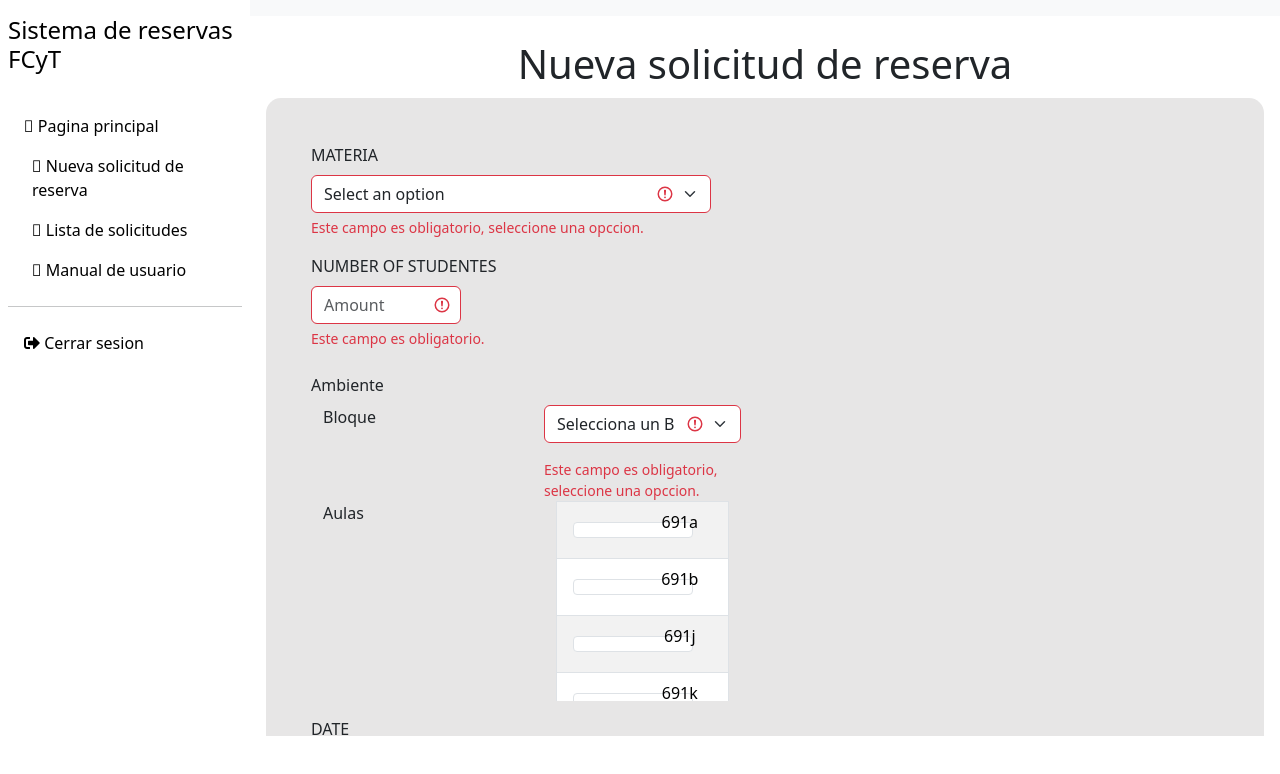
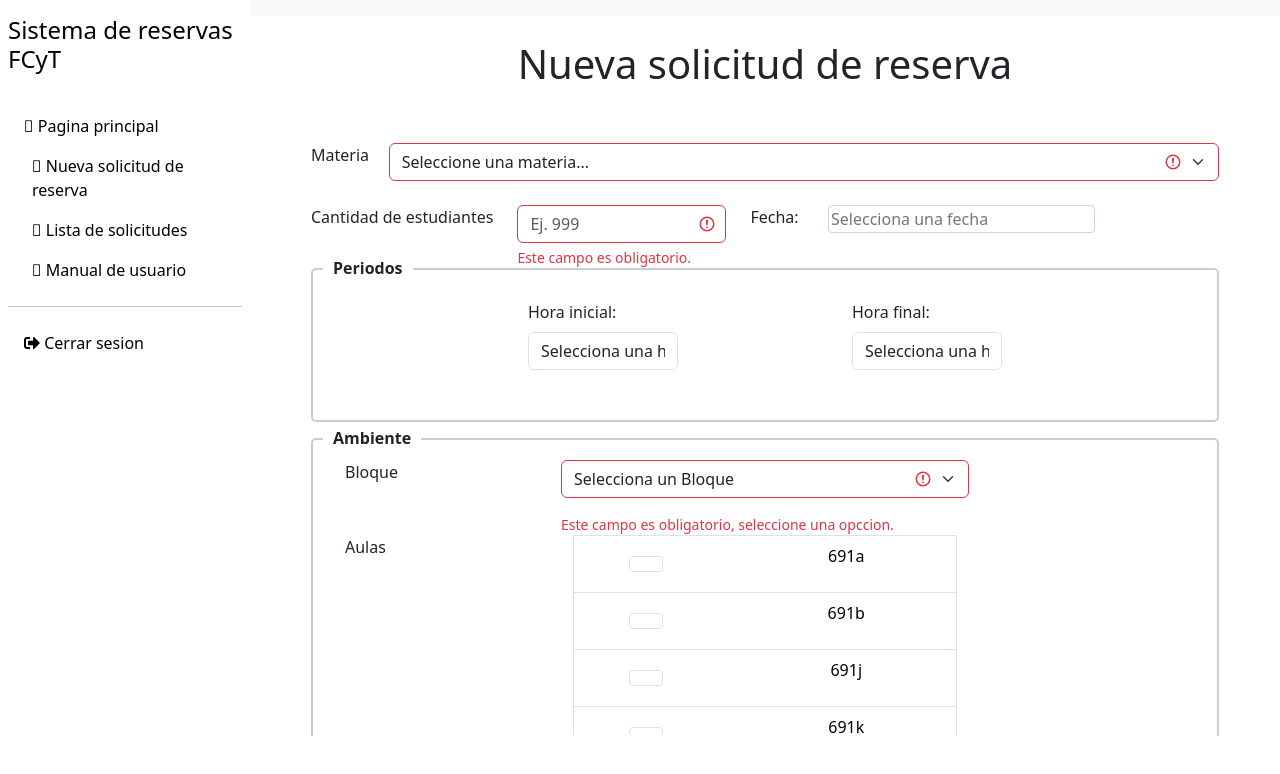
Before and after one commit to BruteForceSolutionsSRL/reservation-system-front, a React (Vite) app: page /user/enviroment-request in a window 1280 px wide. Shown: the top 774 px of the page. Built offline with nearby package versions, Linux system fonts and the light colour scheme.

Commit message:
refactor: refactor view.

```diff
--- a/src/Components/RequestReservationAmbience/Calendar/CalendarOwn.css
+++ b/src/Components/RequestReservationAmbience/Calendar/CalendarOwn.css
@@ -1,13 +1,12 @@
 .calendar-container {
-    width: 340px;
-    height: 254px;
-    font-family: Arial, sans-serif;
+  /* width: 340px;
+    height: 254px; */
+  /* font-family: Arial, sans-serif; */
   /* Borde redondeado en las esquinas superiores */
   overflow: hidden;
   /* Para ocultar cualquier contenido que pueda sobresalir del contenedor */
   box-shadow: 0 10px 10px rgba(0, 0, 0, 0.1);
   border-radius: 6px;
-
 }
 
 .calendar-header {
@@ -24,7 +23,6 @@
 .calendar-grid {
   display: grid;
   grid-template-columns: repeat(7, 6fr);
-
 }
 
 /*Botones cambiar mes*/
@@ -52,14 +50,12 @@
   color: white;
 }
 
-
 .calendar-cell {
   padding: 4px;
   margin-block-end: 0px;
 
   text-align: center;
   font-size: 0.8em;
-
 }
 
 .selected {
@@ -79,7 +75,6 @@
   /* Tamaño de fuente más pequeño */
 }
 
-
 .calendar-button:hover {
   color: #080e14;
 }
@@ -94,12 +89,12 @@
 input {
   padding-right: 2rem;
   /* Espacio para el botón X */
-    width: 100%;
+  /* width: 100%; */
   /* Ancho del input ocupando todo el espacio disponible */
-    max-width: 200px;
-    min-width: 120px;
+  /* max-width: 200px; */
+  /* min-width: 120px; */
   /* Ancho máximo del input */
-    background-color: #f8f9fa;
+  /* background-color: #f8f9fa; */
   /* Color de fondo del input */
   border: 1px solid #ced4da;
   /* Borde del input */
@@ -117,7 +112,6 @@ input:focus {
   border-color: #80bdff;
   /* Cambiar el color del borde al hacer foco en el input */
 }
-
 
 .input-container {
   position: relative;
--- a/src/Components/RequestReservationAmbience/Calendar/CalendarOwn.jsx
+++ b/src/Components/RequestReservationAmbience/Calendar/CalendarOwn.jsx
@@ -98,7 +98,8 @@ const CalendarOwn = ({ onDateSelect }) => {
       <div className="input-container">
         <input
           type="text"
-          placeholder="Date"
+          placeholder="Selecciona una fecha"
+          name="copy-button"
           value={fechaSeleccionada ? formatDate(fechaSeleccionada) : ""}
           onClick={toggleCalendario}
           readOnly
--- a/src/Components/RequestReservationAmbience/RequestReservationAmbience.css
+++ b/src/Components/RequestReservationAmbience/RequestReservationAmbience.css
@@ -17,7 +17,7 @@
 }
 
 .formulario-principal {
-  background-color: #e7e6e6;
+  /* background-color: #e7e6e6; */
   border-radius: 15px;
   margin: 10px auto;
   padding: 45px;
@@ -25,7 +25,7 @@
 }
 
 .periods-container {
-  background-color: #cecccc;
+  /* background-color: #cecccc; */
   border-radius: 15px;
   margin: 20px auto;
   padding: 10px;
@@ -114,3 +114,19 @@ input[type="time"]::-webkit-calendar-picker-indicator {
   overflow-y: auto;
   overflow-x: auto;
 }
+
+.tag-container {
+  border: 2px solid #ccc;
+  padding: 20px;
+  border-radius: 5px;
+  position: relative;
+}
+
+.tag-label {
+  position: absolute;
+  top: -14px; /* posición vertical */
+  left: 10px; /* posición horizontal */
+  background-color: white;
+  padding: 0 10px; /* relleno horizontal */
+  font-weight: bold;
+}
--- a/src/Components/RequestReservationAmbience/RequestReservationAmbience.jsx
+++ b/src/Components/RequestReservationAmbience/RequestReservationAmbience.jsx
@@ -1,5 +1,4 @@
 import React, { useState, useEffect } from "react";
-// import React, { useState } from "react";
 import {
   Form,
   Container,
@@ -164,20 +163,20 @@ function RequestReservationAmbience() {
       teacher_name: "agustin",
       teacher_last_name: "guzman",
     },
-    {
-      teacher_subject_id: 4,
-      group_number: 3,
-      teacher_id: 4,
-      teacher_name: "agustin",
-      teacher_last_name: "guzman",
-    },
-    {
-      teacher_subject_id: 4,
-      group_number: 3,
-      teacher_id: 4,
-      teacher_name: "agustin",
-      teacher_last_name: "guzman",
-    },
+    // {
+    //   teacher_subject_id: 4,
+    //   group_number: 3,
+    //   teacher_id: 4,
+    //   teacher_name: "agustin",
+    //   teacher_last_name: "guzman",
+    // },
+    // {
+    //   teacher_subject_id: 4,
+    //   group_number: 3,
+    //   teacher_id: 4,
+    //   teacher_name: "agustin",
+    //   teacher_last_name: "guzman",
+    // },
     {
       teacher_subject_id: 7,
       group_number: 7,
@@ -317,32 +316,39 @@ function RequestReservationAmbience() {
   return (
     <>
       <h1 className="text-center">Nueva solicitud de reserva</h1>
-      <Form isInvalid onSubmit={handleSubmit} className="formulario-principal">
+      <Form onSubmit={handleSubmit} className="formulario-principal">
         <div>
-          <Form.Label className="me-3">MATERIA</Form.Label>
+          <div className="row">
+            <div className="col-1">
+              <Form.Label className="">Materia</Form.Label>
+            </div>
+            <div className="col">
               <Form.Select
                 type="input"
                 id="materia"
                 name="materia"
                 value={formData.materia}
                 onChange={handleChange}
-            className="input-materia"
+                // className="input-materia"
                 isInvalid={!!validateInput(formData.materia)}
               >
-            <option value="">Select an option</option>
+                <option value="">Seleccione una materia...</option>
                 {opciones.map((opcion) => (
                   <option key={opcion.id} value={opcion.id}>
                     {opcion.nombre}
                   </option>
                 ))}
               </Form.Select>
+            </div>
+          </div>
           <Form.Control.Feedback type="invalid">
             {validateInput(formData.materia)}
           </Form.Control.Feedback>
-          <div className="mt-3 row">
-            <div className="col-md-6">
-              <div>
-                <Form.Label>NUMBER OF STUDENTES</Form.Label>
+          <div className="row mt-4">
+            <div className="col-sm-auto">
+              <Form.Label>Cantidad de estudiantes</Form.Label>
+            </div>
+            <div className="col-3">
               <Form.Control
                 type="number"
                 id="cantidadEstudiantes"
@@ -350,20 +356,31 @@ function RequestReservationAmbience() {
                 value={formData.cantidadEstudiantes}
                 onChange={handleChange}
                 isInvalid={validateCantEst(formData.cantidadEstudiantes)}
-                  className="input-cant"
-                  placeholder="Amount"
+                placeholder="Ej. 999"
               />
               <Form.Control.Feedback type="invalid">
                 {validateCantEst(formData.cantidadEstudiantes)}
               </Form.Control.Feedback>
             </div>
-
-              {/* ambiente */}
+            <div className="col-1">
+              <Form.Label>Fecha:</Form.Label>
+            </div>
+            <div className="col-2">
+              <CalendarOwn onDateSelect={handleDateSelect} />
+            </div>
+          </div>
+          <div className="tag-container mb-3">
+            <label className="tag-label">Periodos</label>
+            <div className="periods-container">
+              <TimePicker onTimeChange={handleTimeChange} />
+            </div>
+          </div>
+          <div className="tag-container position-relative mb-3">
+            <label className="tag-label">Ambiente</label>
             <div className="classroom-container">
-                <Form.Label className="mt-4">Ambiente</Form.Label>
               <div className="container">
-                  <Row>
-                    <Col>
+                <Row xs={2}>
+                  <Col xs={3}>
                     <Form.Label className="mb-3">Bloque</Form.Label>
                   </Col>
                   <Col>
@@ -388,13 +405,13 @@ function RequestReservationAmbience() {
                     </Form.Control.Feedback>
                   </Col>
                 </Row>
-                  <Row>
-                    <Col>
+                <Row xs={2}>
+                  <Col xs={3}>
                     <Form.Label>Aulas</Form.Label>
                   </Col>
-                    <Col>
+                  <Col xs={6}>
                     <div className="container-classroom container mb-3">
-                        <Table striped bordered hover>
+                      <Table bordered hover>
                         <tbody>
                           {classroom.map((item) => (
                             <tr key={item.classroom_id}>
@@ -432,41 +449,49 @@ function RequestReservationAmbience() {
                 </Row>
               </div>
             </div>
-
-              <div className="col-md-6">
-                <div className="label-calendary d-flex flex-column align-items-start">
-                  <Form.Label>DATE</Form.Label>
-                  <CalendarOwn onDateSelect={handleDateSelect} />
-                </div>
-              </div>
-            </div>
-          </div>
-        </div>
-        <Form.Label className="label-periods">PERIODS</Form.Label>
-        <div className="periods-container">
-          <TimePicker onTimeChange={handleTimeChange} />
           </div>
           <div>
-          <Form.Label className=" mt-4">RESERVATION REASON</Form.Label>
-          <Form.Control
+            <Form.Label className=" mt-4">Motivo de reserva</Form.Label>
+            {/* <Form.Control
               id="motivoReserva"
               name="motivoReserva"
               value={formData.motivoReserva}
               onChange={handleChange}
               isInvalid={validateMotReser(formData.motivoReserva)}
               className=""
-            placeholder="Write a reason for booking"
+              placeholder="Escribe tu motivo de reserva aqui."
               as="textarea"
               rows={2}
             ></Form.Control>
             <Form.Control.Feedback type="invalid">
               {validateMotReser(formData.motivoReserva)}
+            </Form.Control.Feedback> */}
+            <Form.Select
+              id="motivoReserva"
+              name="motivoReserva"
+              value={formData.motivoReserva}
+              onChange={handleChange}
+              isInvalid={validateMotReser(formData.motivoReserva)}
+              className=""
+              rows={2}
+            >
+              <option value="">Seleccione un motivo...</option>
+              {opciones.map((opcion) => (
+                <option key={opcion.id} value={opcion.id}>
+                  {opcion.nombre}
+                </option>
+              ))}
+            </Form.Select>
+            <Form.Control.Feedback type="invalid">
+              {validateMotReser(formData.motivoReserva)}
             </Form.Control.Feedback>
           </div>
+        </div>
         {/* docente */}
+
         <div className="container-teacher container mb-3">
           <Form.Label className="mt-4">Docentes</Form.Label>
-          <Table striped bordered hover>
+          <Table bordered hover>
             <thead>
               <tr>
                 <th>Seleccionar</th>
@@ -501,44 +526,12 @@ function RequestReservationAmbience() {
             </tbody>
           </Table>
         </div>
-        <div>
-          <h3>segunpart</h3>
-        </div>
-        <div>
-          <Form.Label>Start Time:</Form.Label>
-          <input
-            type="time"
-            id="startTime"
-            name="startTime"
-            value={startTime}
-            onChange={handleStartTimeChange}
-            className="hour-start"
-          />
-          {startTime && (
-            <Button variant="clear-button" onClick={clearStartTime}>
-              <BsX />
+
+        <div className="col-12 text-center">
+          <Button variant="outline-success m-3" onClick={printFormData}>
+            Enviar solicitud
           </Button>
-          )}
-          <Form.Label className="label-end">End Time:</Form.Label>
-          <input
-            type="time"
-            id="endTime"
-            name="endTime"
-            value={endTime}
-            onChange={handleEndTimeChange}
-            className="hour-end"
-          />
-          {endTime && (
-            <Button variant="clear-button" onClick={clearEndTime}>
-              <BsX />
-            </Button>
-          )}
-        </div>
-        <div class="col-12">
-          <Button variant="primary" onClick={printFormData}>
-            Send
-          </Button>
-          <Button variant="secondary">Cancel</Button>
+          <Button variant="outline-danger">Cancelar</Button>
         </div>
       </Form>
     </>
```
Lines whose indentation alone changed are shown as unchanged.
